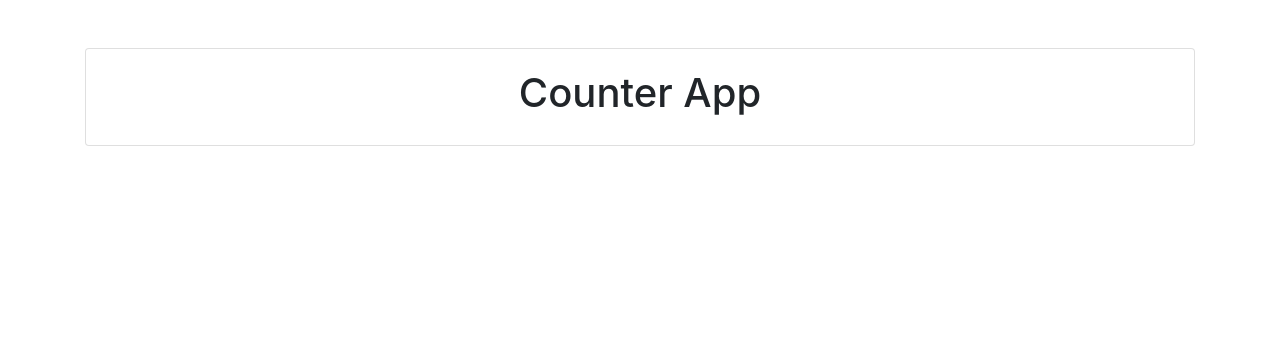
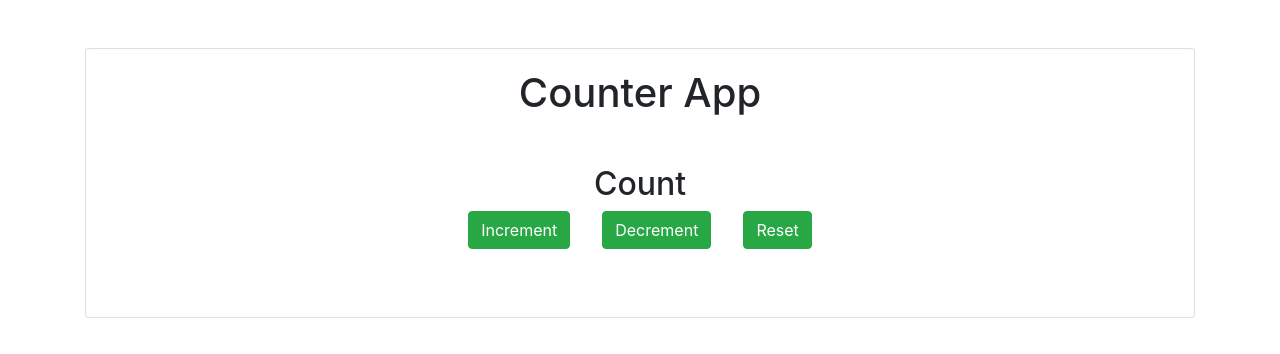
Before and after one commit to tenthin/practice-footer, a React (Create React App) app: page / in a window 1280 px wide. Shown: the top 354 px of the page. Built offline with nearby package versions, Linux system fonts and the light colour scheme.

Commit message:
add button for increment decrement reset

```diff
--- a/src/App.js
+++ b/src/App.js
@@ -7,6 +7,12 @@ function App() {
       <div className='card text-center my-5'>
         <div className="card-body">
           <h1>Counter App</h1>
+          <div className='my-5'>
+            <h2>Count</h2>
+            <button className='btn btn-success mx-3'>Increment</button>
+            <button className='btn btn-success mx-3'>Decrement</button>
+            <button className='btn btn-success mx-3'>Reset</button>
+          </div>
         </div>
       </div>
     </div>
```
